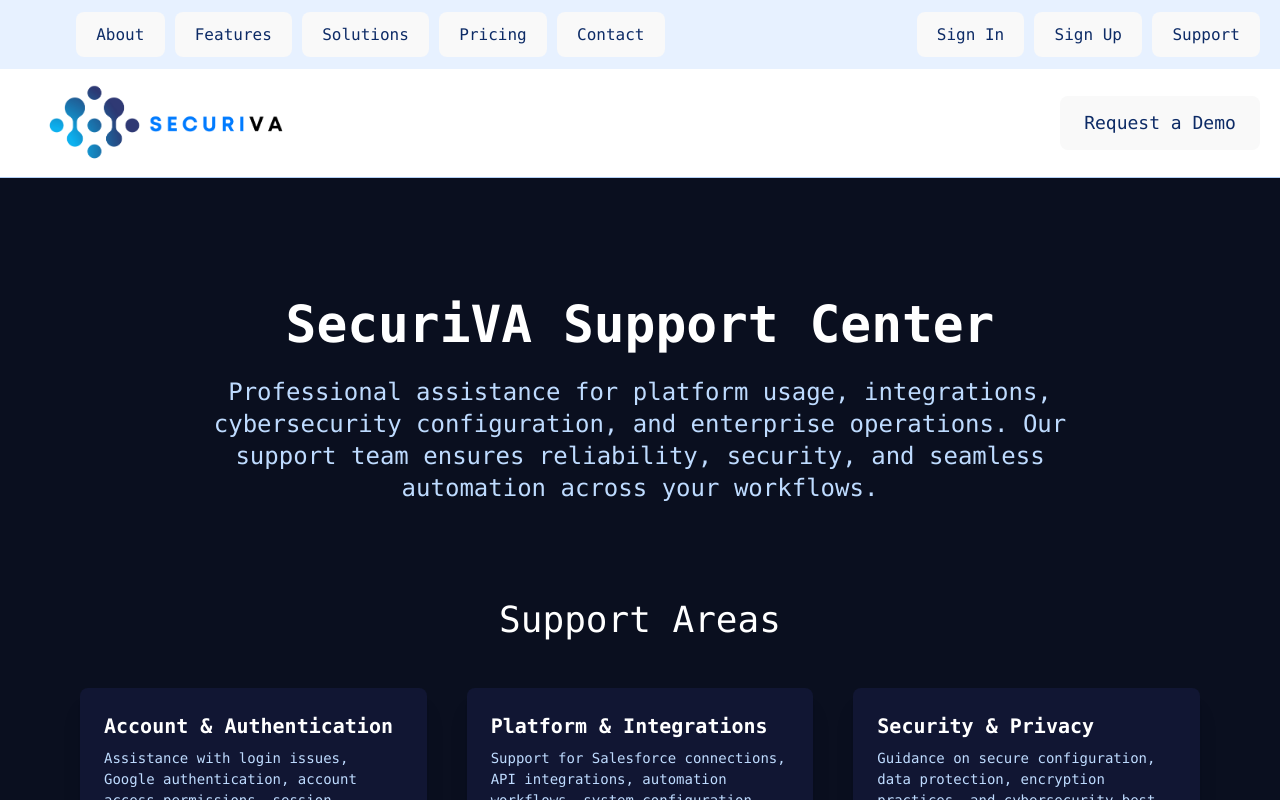
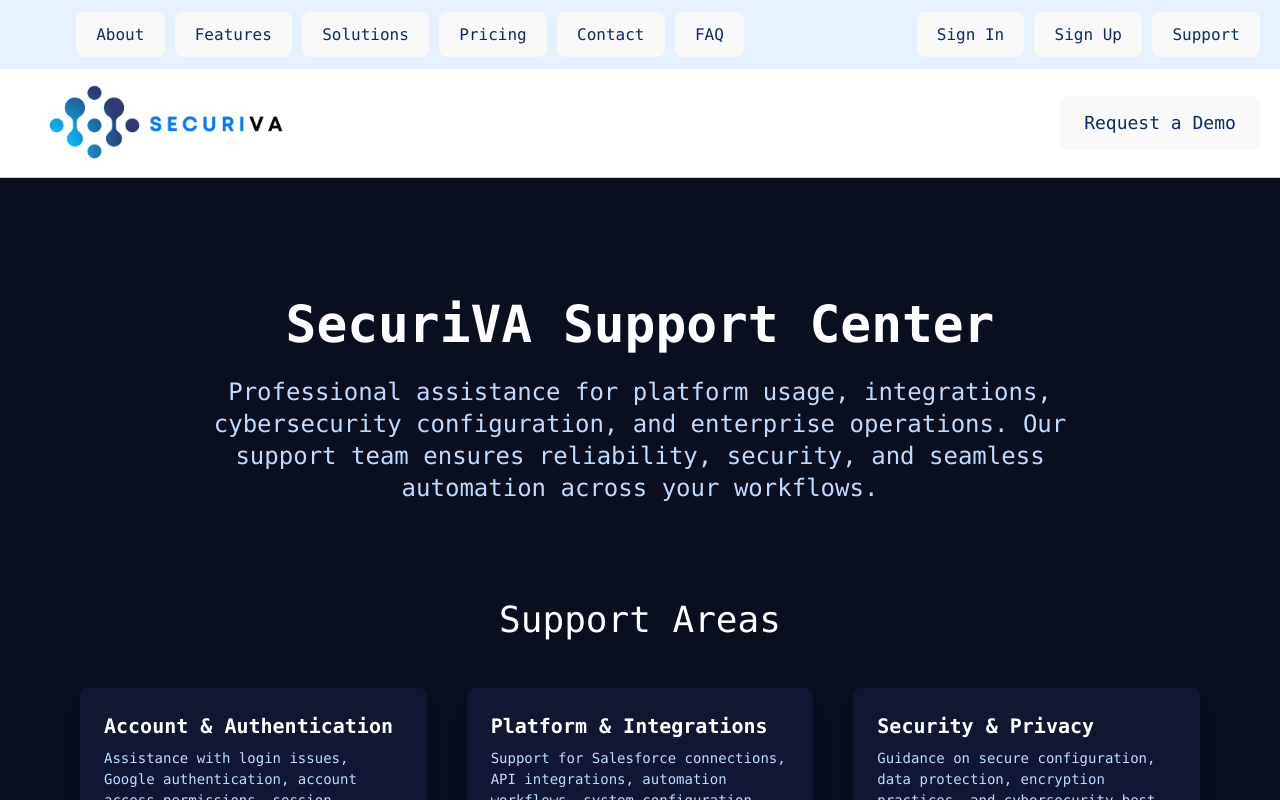
Before and after one commit to madhunivi77/SECURIVA, a React (Vite) app in the folder frontend/: page /support in a window 1280 px wide. Shown: the top 800 px of the page. Built offline with nearby package versions, Linux system fonts and the light colour scheme; no server answers.

Commit message:
remove partnership inquiry from support form and add FAQ nav option

```diff
--- a/frontend/src/components/Navbar.jsx
+++ b/frontend/src/components/Navbar.jsx
@@ -57,6 +57,8 @@ export default function Navbar(){
                 <NavOption label={"Pricing"} target={"pricing"} theme={theme.text}/>
 
                 <NavOption label={"Contact"} target={"contact"} theme={theme.text}/>
+
+                <NavOption label={"FAQ"} target={"FAQ"} theme={theme.text}/>
               </div>
 
               <div style={{ display: "flex", gap: "10px" }}>
@@ -78,6 +80,8 @@ export default function Navbar(){
               <NavOption label={"Support"} target={"support"} theme={theme.text}/>
 
               <NavOption label={"Contact"} target={"contact"} theme={theme.text}/>
+
+              <NavOption label={"FAQ"} target={"FAQ"} theme={theme.text}/>
 
               <NavOption label={"Dashboard"} target={"dashboard"} theme={theme.text}/>
               <button
--- a/frontend/src/pages/Support.jsx
+++ b/frontend/src/pages/Support.jsx
@@ -257,7 +257,6 @@ export default function Support() {
               <option>Account Help</option>
               <option>Integration Support</option>
               <option>Security Question</option>
-              <option>Partnership Inquiry</option>
               <option>Billing</option>
               <option>Other</option>
             </select>
```
